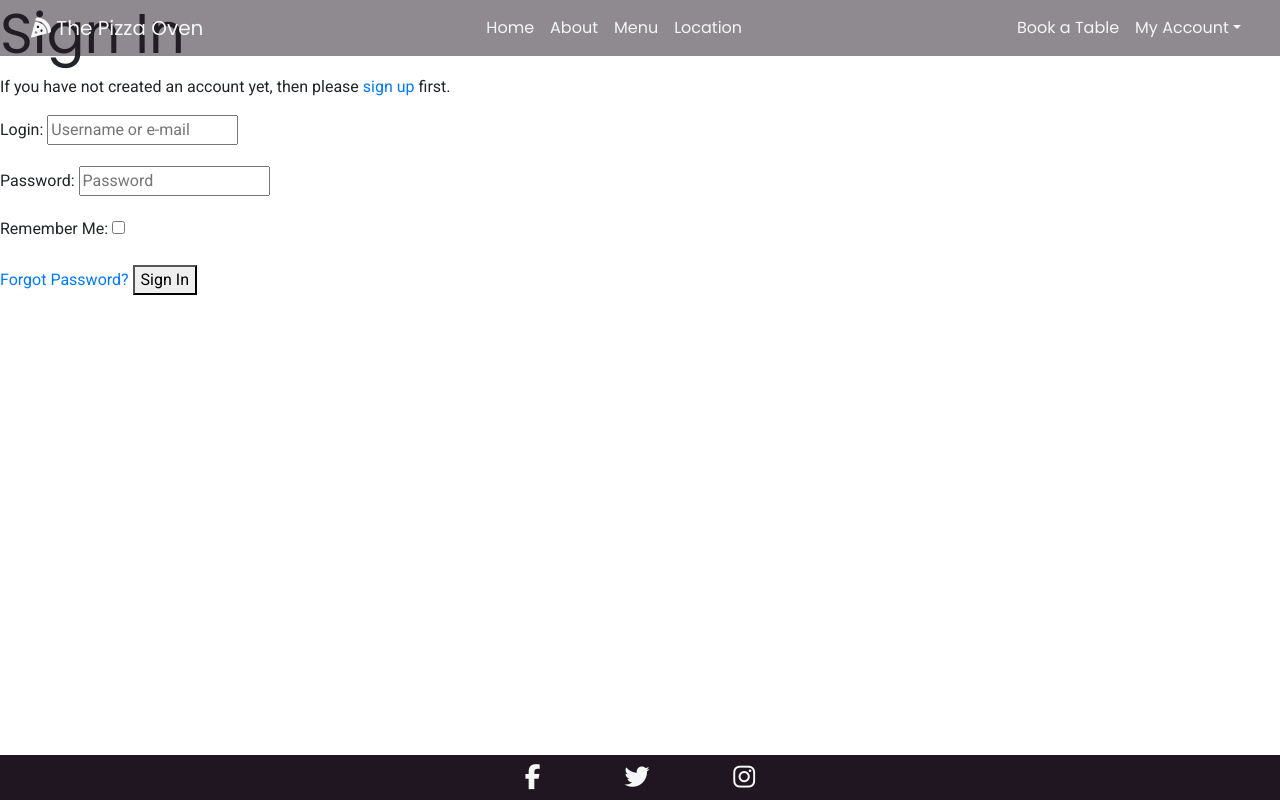
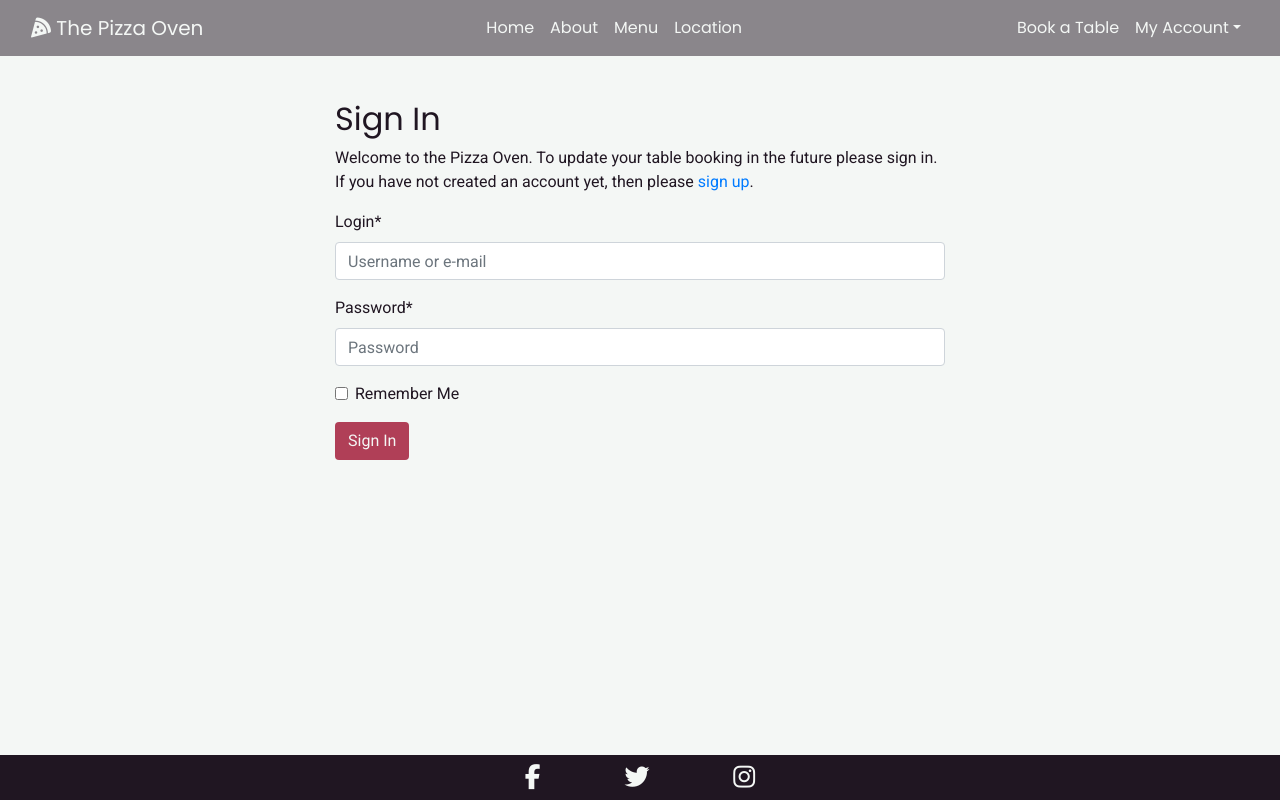
Before and after one commit to joanavrsilva/italian-food-restaurant, a Django app: page /accounts/login/ in a window 1280 px wide. Run offline with Django 3.2, Linux system fonts and the light colour scheme; parts of the project's set-up code (start-up, migrations or seed data) failed here and were passed over; some libraries are stand-ins or nearby versions.

Commit message:
Install crispy forms

```diff
--- a/templates/account/base.html
+++ b/templates/account/base.html
@@ -1 +1,40 @@
-{% extends "base.html" %}
+<!DOCTYPE html>
+<html>
+  <head>
+    <title>{% block head_title %}{% endblock %}</title>
+    {% block extra_head %}
+    {% endblock %}
+  </head>
+  <body>
+    {% block body %}
+
+    {% if messages %}
+    <div>
+      <strong>Messages:</strong>
+      <ul>
+        {% for message in messages %}
+        <li>{{message}}</li>
+        {% endfor %}
+      </ul>
+    </div>
+    {% endif %}
+
+    <div>
+      <strong>Menu:</strong>
+      <ul>
+        {% if user.is_authenticated %}
+        <li><a href="{% url 'account_email' %}">Change E-mail</a></li>
+        <li><a href="{% url 'account_logout' %}">Sign Out</a></li>
+        {% else %}
+        <li><a href="{% url 'account_login' %}">Sign In</a></li>
+        <li><a href="{% url 'account_signup' %}">Sign Up</a></li>
+        {% endif %}
+      </ul>
+    </div>
+    {% block content %}
+    {% endblock %}
+    {% endblock %}
+    {% block extra_body %}
+    {% endblock %}
+  </body>
+</html>
--- a/templates/account/login.html
+++ b/templates/account/login.html
@@ -1,4 +1,4 @@
-{% extends "account/base.html" %}
+{% extends "base.html" %}
 
 {% load i18n %}
 {% load account socialaccount %}
@@ -6,41 +6,27 @@
 {% block head_title %}{% trans "Sign In" %}{% endblock %}
 
 {% block content %}
+{% load crispy_forms_tags %}
 
-<h1>{% trans "Sign In" %}</h1>
-
-{% get_providers as socialaccount_providers %}
-
-{% if socialaccount_providers %}
-<p>{% blocktrans with site.name as site_name %}Please sign in with one
-of your existing third party accounts. Or, <a href="{{ signup_url }}">sign up</a>
-for a {{ site_name }} account and sign in below:{% endblocktrans %}</p>
-
-<div class="socialaccount_ballot">
-
-  <ul class="socialaccount_providers">
-    {% include "socialaccount/snippets/provider_list.html" with process="login" %}
-  </ul>
-
-  <div class="login-or">{% trans 'or' %}</div>
-
+<div class="container-fluid bg-color-white accounts-content txt-dark">
+    <div class="row">
+        <div class="col-md-6 mx-auto">
+            <h3>{% trans "Sign In" %}</h3>
+            <p>{% blocktrans %}Welcome to the Pizza Oven. To update your table booking in the future please sign in. If you
+              have not created an account yet, then please
+              <a href="{{ signup_url }}">sign up</a>.{% endblocktrans %}</p>
+        </div>
+    </div>
+    <div class="row">
+        <div class="col-md-6 mx-auto mb-4">
+            <form class="login" method="POST" action="{% url 'account_login' %}">
+                {% csrf_token %}
+                {{ form | crispy }}
+                <input type="hidden" name="next" value="{{ request.GET.next }}" />
+                <button class="btn btn-large btn-red txt-light" type="submit">{% trans "Sign In" %}</button>
+            </form>
+        </div>
+    </div>
 </div>
 
-{% include "socialaccount/snippets/login_extra.html" %}
-
-{% else %}
-<p>{% blocktrans %}If you have not created an account yet, then please
-<a href="{{ signup_url }}">sign up</a> first.{% endblocktrans %}</p>
-{% endif %}
-
-<form class="login" method="POST" action="{% url 'account_login' %}">
-  {% csrf_token %}
-  {{ form.as_p }}
-  {% if redirect_field_value %}
-  <input type="hidden" name="{{ redirect_field_name }}" value="{{ redirect_field_value }}" />
-  {% endif %}
-  <a class="button secondaryAction" href="{% url 'account_reset_password' %}">{% trans "Forgot Password?" %}</a>
-  <button class="primaryAction" type="submit">{% trans "Sign In" %}</button>
-</form>
-
 {% endblock %}
```
Also changed, not shown: templates/account/logout.html (+14 -6 lines), templates/account/signup.html (+20 -12 lines).
